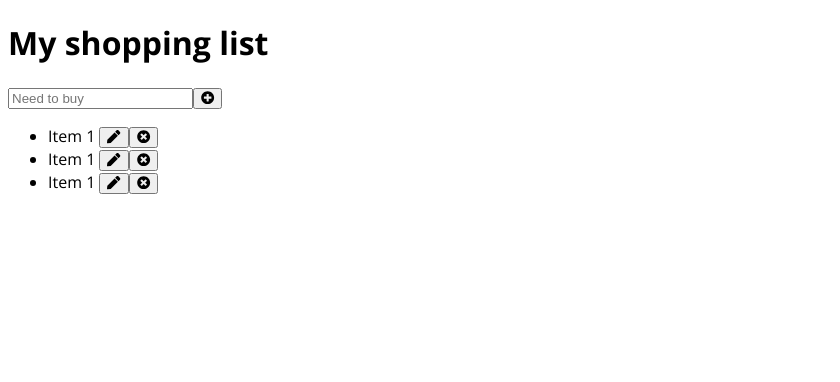
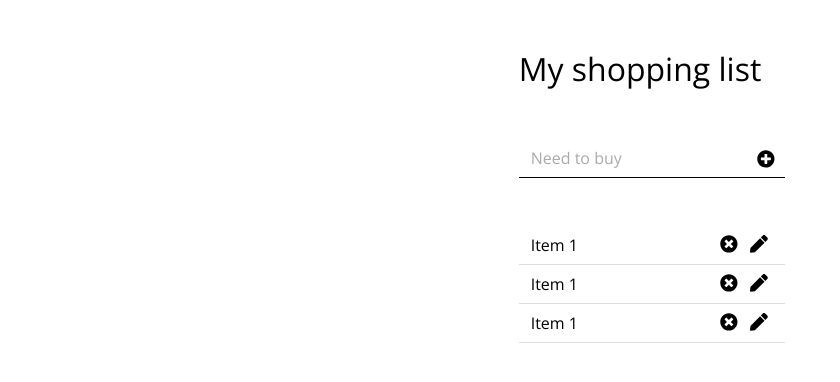
Before and after one commit to partiallymisplaced/shopping-list, an Angular app: page / in a window 1280 px wide. Shown: the top 382 px of the page, without its empty margins (0-840 px from the left). Built offline with nearby package versions, Linux system fonts and the light colour scheme.

Commit message:
Adds rudimentary styling

```diff
--- a/src/app/shopping-list/shopping-list.component.css
+++ b/src/app/shopping-list/shopping-list.component.css
@@ -0,0 +1,46 @@
+h1 {
+    font-weight: 400;
+    line-height: 3em;
+}
+
+ul {
+    padding: 32px 0 0 0;
+}
+
+li {
+    text-decoration: none;
+    list-style: none;
+    padding: 8px 12px;
+    border-bottom: 1px solid #ddd;
+    width: 100%;
+
+}
+
+input[type="text"] {
+    border: none;
+    border-bottom: 1px solid #000;
+    padding: 8px 12px;
+    font-size: 16px;
+    font-family: 'Open Sans', sans-serif;
+    width: 100%;
+    margin-right: -60px;
+}
+input[type="text"]::placeholder {
+    color: #aaa;
+}
+
+button {
+    border: none;
+    background-color: transparent;
+    cursor: pointer;
+
+}
+
+button.add {
+    position: relative;
+    left: 26px;
+}
+
+li>button {
+    float: right;
+}
--- a/src/app/shopping-list/shopping-list.component.html
+++ b/src/app/shopping-list/shopping-list.component.html
@@ -1,31 +1,31 @@
+<main>
   <h1>My shopping list</h1>
 
   <input type="text" placeholder="Need to buy">
-<button><fa-icon [icon]="faPlusCircle"></fa-icon></button>
-
-
+  <button class="add"><fa-icon [icon]="faPlusCircle" size="lg"></fa-icon></button>
   <ul>
     <li>Item 1
       <button>
-      <fa-icon [icon]="faPen"></fa-icon>
+        <fa-icon [icon]="faPen" size="lg"></fa-icon>
       </button>
       <button>
-      <fa-icon [icon]="faTimesCircle"></fa-icon>
+        <fa-icon [icon]="faTimesCircle" size="lg"></fa-icon>
       </button></li>
     <li>Item 1
       <button>
-      <fa-icon [icon]="faPen"></fa-icon>
+        <fa-icon [icon]="faPen" size="lg"></fa-icon>
       </button>
       <button>
-      <fa-icon [icon]="faTimesCircle"></fa-icon>
+        <fa-icon [icon]="faTimesCircle" size="lg"></fa-icon>
       </button>
     </li>
     <li>Item 1
       <button>
-      <fa-icon [icon]="faPen"></fa-icon>
+        <fa-icon [icon]="faPen" size="lg"></fa-icon>
       </button>
       <button>
-      <fa-icon [icon]="faTimesCircle"></fa-icon>
+        <fa-icon [icon]="faTimesCircle" size="lg"></fa-icon>
       </button>
     </li>
   </ul>
+</main>
--- a/src/styles.css
+++ b/src/styles.css
@@ -1,4 +1,11 @@
+/* * {
+    background-color: rgba(255, 0, 0, 0.1);
+} */
+
 body {
     font-family: 'Open Sans', sans-serif;
-
+    display: flex;
+    flex-wrap: nowrap;
+    justify-content: center;
+    margin: 0 auto;
 }
```
Lines whose indentation alone changed are shown as unchanged.
